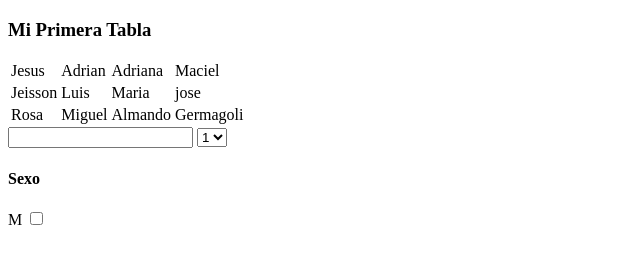
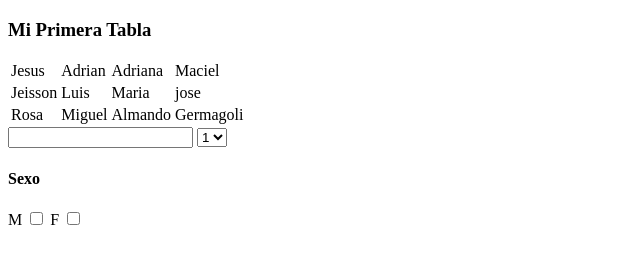
Before and after one commit to Jamckirito/MI-Primera-tabla, a plain HTML site: page index.html in a window 1280 px wide. Shown: the full height of the page, 0-640 px from the left. Drawn offline with Linux system fonts and the light colour scheme.

Commit message:
Update index.html

```diff
--- a/index.html
+++ b/index.html
@@ -45,6 +45,10 @@
                 M
                 <input type="checkbox">
             </label>
+            <label for="">
+                F
+                <input type="checkbox">
+            </label>
         </form>
     </tbody>
 </body>
```
